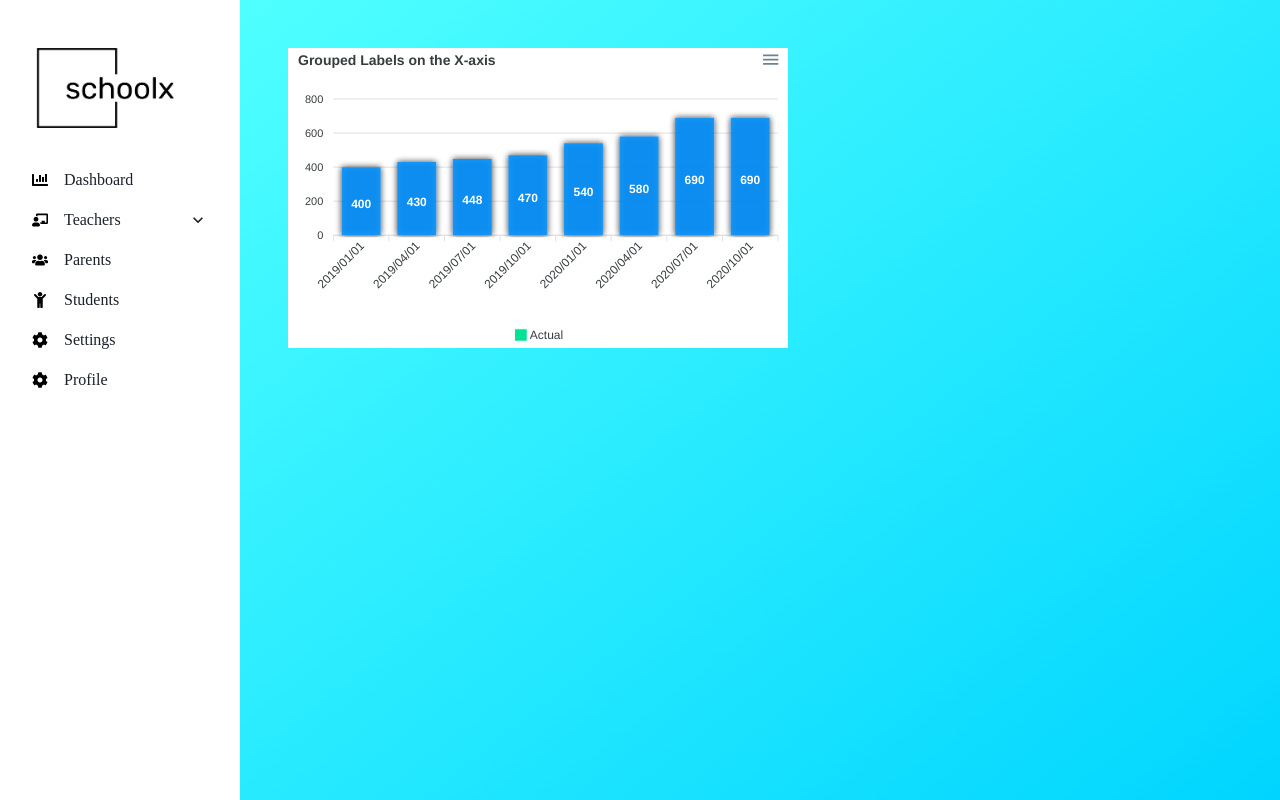
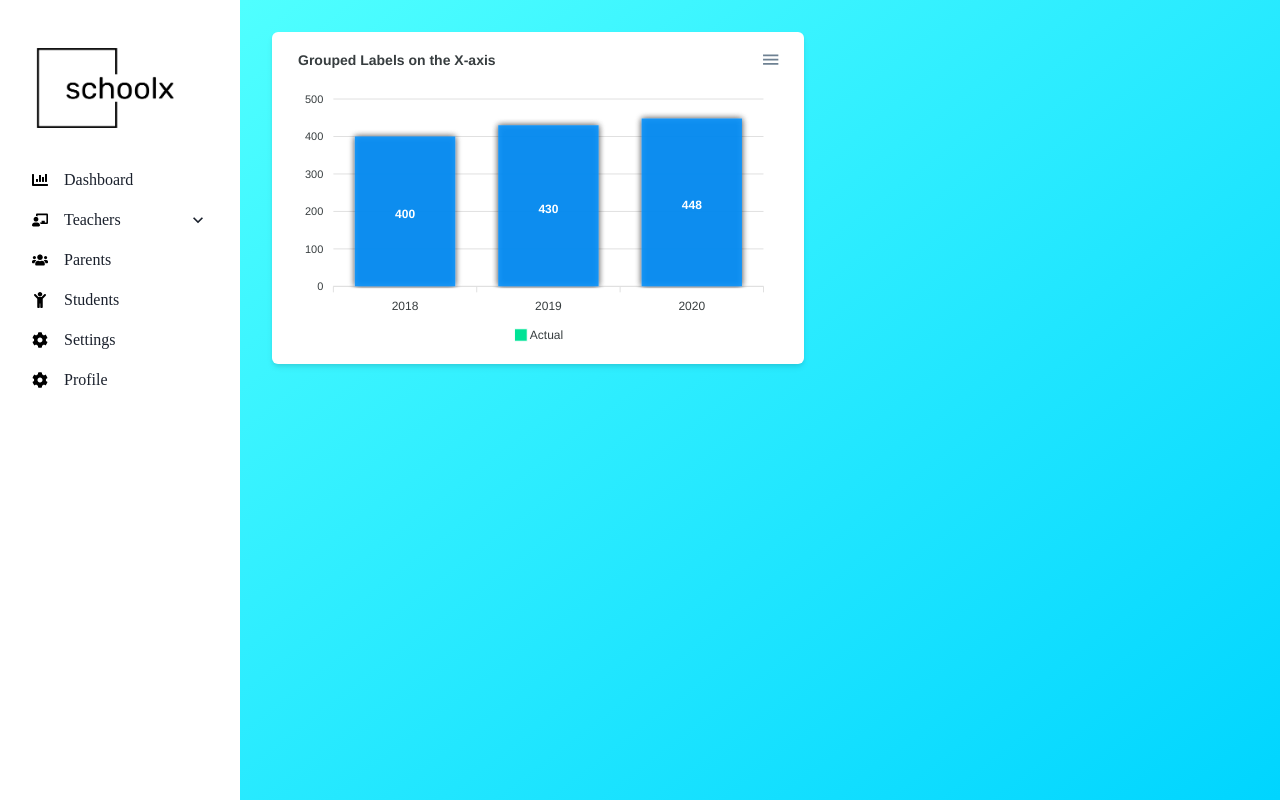
Before and after one commit to feeltrig/Schoolx, a Next.js app: page /teacherPerformance in a window 1280 px wide. Built offline with nearby package versions, Linux system fonts and the light colour scheme.

Commit message:
fixed chart spacing

```diff
--- a/components/charts/CustomChart.jsx
+++ b/components/charts/CustomChart.jsx
@@ -10,8 +10,11 @@ const CustomChart = (props) => {
     <Center
       style={{
         width: "max-content",
-        padding: "1rem",
       }}
+      p={"1rem"}
+      bg="white"
+      borderRadius={"md"}
+      shadow="md"
     >
       <Chart
         options={options.options}
--- a/pages/teacherPerformance.jsx
+++ b/pages/teacherPerformance.jsx
@@ -8,36 +8,16 @@ const teacherPerformance = () => {
         name: "sales",
         data: [
           {
-            x: "2019/01/01",
+            x: "2018",
             y: 400,
           },
           {
-            x: "2019/04/01",
+            x: "2019",
             y: 430,
           },
           {
-            x: "2019/07/01",
+            x: "2020",
             y: 448,
-          },
-          {
-            x: "2019/10/01",
-            y: 470,
-          },
-          {
-            x: "2020/01/01",
-            y: 540,
-          },
-          {
-            x: "2020/04/01",
-            y: 580,
-          },
-          {
-            x: "2020/07/01",
-            y: 690,
-          },
-          {
-            x: "2020/10/01",
-            y: 690,
           },
         ],
       },
@@ -53,6 +33,7 @@ const teacherPerformance = () => {
       },
       chart: {
         type: "bar",
+        parentHeightOffset: 0,
 
         background: "white",
         dropShadow: {
```
